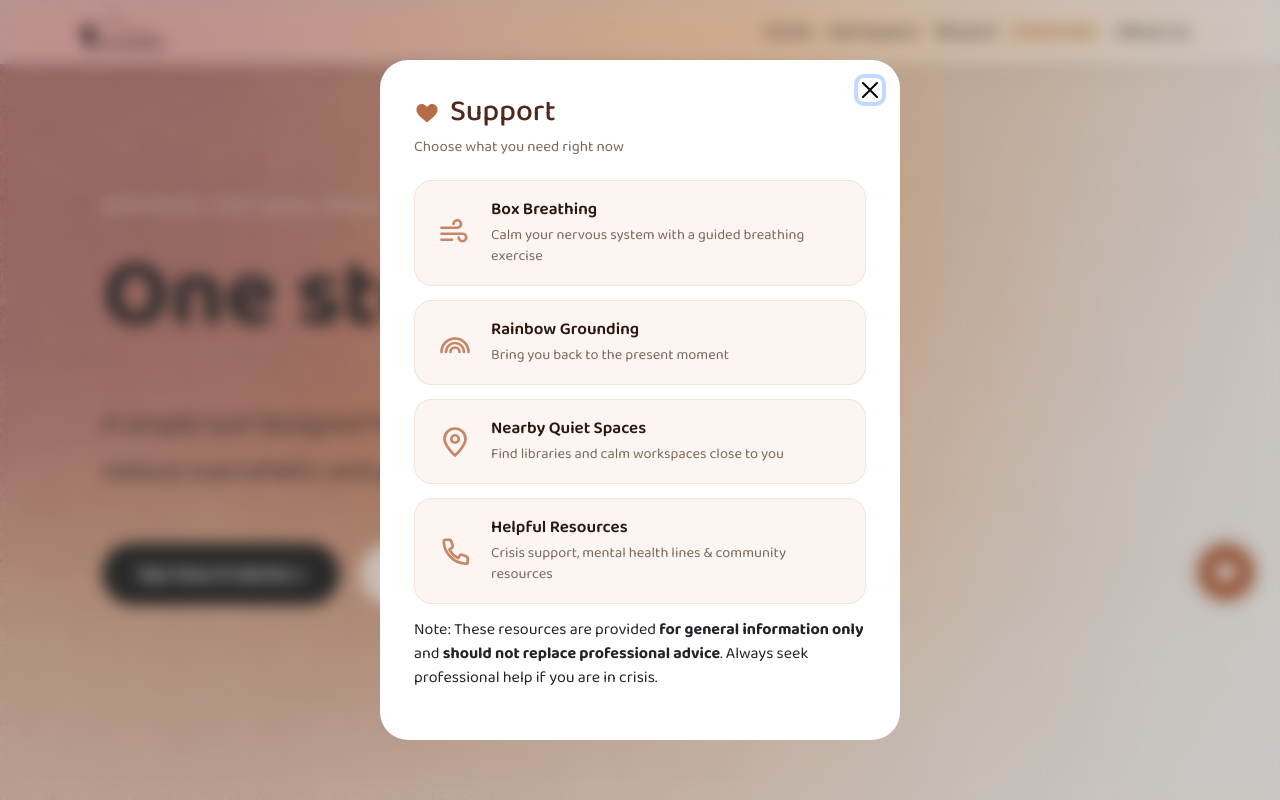
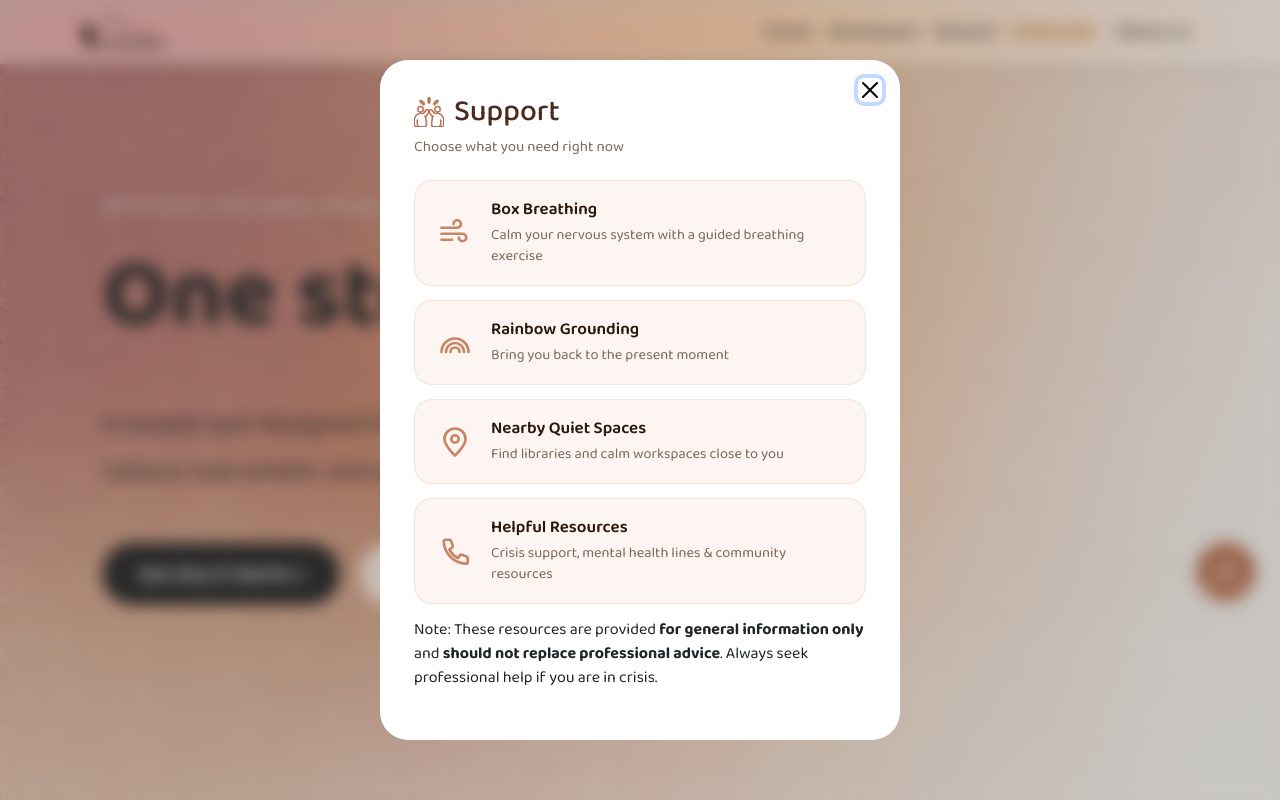
Before and after one commit to LongZhouuu/OneStepGen, a Vue app: page / in a window 1280 px wide. Both pictures are taken after a click on the button "Support". Shown: the top 800 px of the page. Built offline with nearby package versions, Linux system fonts and the light colour scheme; no server answers.

Commit message:
Update floating support icon

```diff
--- a/src/components/FloatingSupportButton.vue
+++ b/src/components/FloatingSupportButton.vue
@@ -9,21 +9,13 @@
     <!-- Tooltip -->
     <span class="float-tooltip">Support</span>
 
-    <svg
-      class="icon-svg"
-      viewBox="0 0 24 24"
-      fill="currentColor"
-      aria-hidden="true"
-    >
-      <path
-        d="M12 21.2c-.3 0-.6-.1-.8-.3C7 17.5 3.9 14.8 2.7 12.2 1.6 9.7 2.3 6.8 4.6 5.3c2-1.3 4.5-.9 6 .7l1.4 1.4 1.4-1.4c1.5-1.6 4-2 6-.7 2.3 1.5 3 4.4 1.9 6.9-1.2 2.6-4.3 5.3-8.5 8.7-.2.2-.5.3-.8.3z"
-      />
-    </svg>
+    <img class="icon-img" :src="supportIconUrl" alt="" aria-hidden="true" />
   </button>
 </template>
 
 <script setup>
 import { ref } from 'vue'
+import supportIconUrl from '@/assets/support-icon.png'
 
 defineEmits(['open'])
 
@@ -128,26 +120,27 @@ defineExpose({
   transform: translateY(-50%) translateX(0);
 }
 
-/* Heart Icon */
-.icon-svg {
-  width: 26px;
-  height: 26px;
-  color: white;
+/* Support Icon */
+.icon-img {
+  width: 34px;
+  height: 34px;
+  object-fit: contain;
+  filter: brightness(0) invert(1) drop-shadow(0 0 0 white) drop-shadow(0 0 0 white);
   transition: transform 0.25s ease;
-  animation: heartbeat 2.4s ease-in-out infinite;
+  animation: support-lift 2.4s ease-in-out infinite;
   transform-origin: center;
 }
 
-.float-support:hover .icon-svg,
-.float-support:focus-visible .icon-svg {
+.float-support:hover .icon-img,
+.float-support:focus-visible .icon-img {
   transform: scale(1.1);
   animation-duration: 1.1s;
 }
 
-@keyframes heartbeat {
+@keyframes support-lift {
   0%, 40%, 100% { transform: scale(1); }
-  15% { transform: scale(1.12); }
-  30% { transform: scale(1.02); }
+  15% { transform: translateY(-1px) scale(1.08); }
+  30% { transform: translateY(0) scale(1.02); }
 }
 
 /* Idle Pulse Effect */
@@ -183,15 +176,15 @@ defineExpose({
   .float-support,
   .float-support::before,
   .float-tooltip,
-  .icon-svg {
+  .icon-img {
     animation: none;
     transition: none;
   }
 
   .float-support:hover,
   .float-support:focus-visible,
-  .float-support:hover .icon-svg,
-  .float-support:focus-visible .icon-svg {
+  .float-support:hover .icon-img,
+  .float-support:focus-visible .icon-img {
     transform: none;
   }
 }
--- a/src/components/SupportMenu.vue
+++ b/src/components/SupportMenu.vue
@@ -2,10 +2,7 @@
   <div>
     <!-- Menu Title -->
     <h2 class="support-title">
-      <svg class="title-icon" viewBox="0 0 24 24" fill="currentColor" aria-hidden="true">
-        <path
-          d="M12 21.2c-.3 0-.6-.1-.8-.3C7 17.5 3.9 14.8 2.7 12.2 1.6 9.7 2.3 6.8 4.6 5.3c2-1.3 4.5-.9 6 .7l1.4 1.4 1.4-1.4c1.5-1.6 4-2 6-.7 2.3 1.5 3 4.4 1.9 6.9-1.2 2.6-4.3 5.3-8.5 8.7-.2.2-.5.3-.8.3z" />
-      </svg>
+      <img class="title-icon" :src="supportIconUrl" alt="" aria-hidden="true" />
 
       <span>Support</span>
     </h2>
@@ -86,6 +83,8 @@
 </template>
 
 <script setup>
+import supportIconUrl from '@/assets/support-icon.png'
+
 defineEmits(['goBox', 'goRainbow', 'goHelpline', 'goQuiet'])
 </script>
 
@@ -100,9 +99,13 @@ defineEmits(['goBox', 'goRainbow', 'goHelpline', 'goQuiet'])
 }
 
 .title-icon {
-  width: 26px;
-  height: 26px;
-  color: #b66a48;
+  width: 30px;
+  height: 30px;
+  object-fit: contain;
+  filter:
+    brightness(0) saturate(100%) invert(48%) sepia(23%) saturate(965%) hue-rotate(335deg) brightness(94%) contrast(89%)
+    drop-shadow(0 0 0 #b66a48)
+    drop-shadow(0 0 0 #b66a48);
   flex-shrink: 0;
 }
 
```
Also changed, not shown: src/assets/support-icon.png (added).
